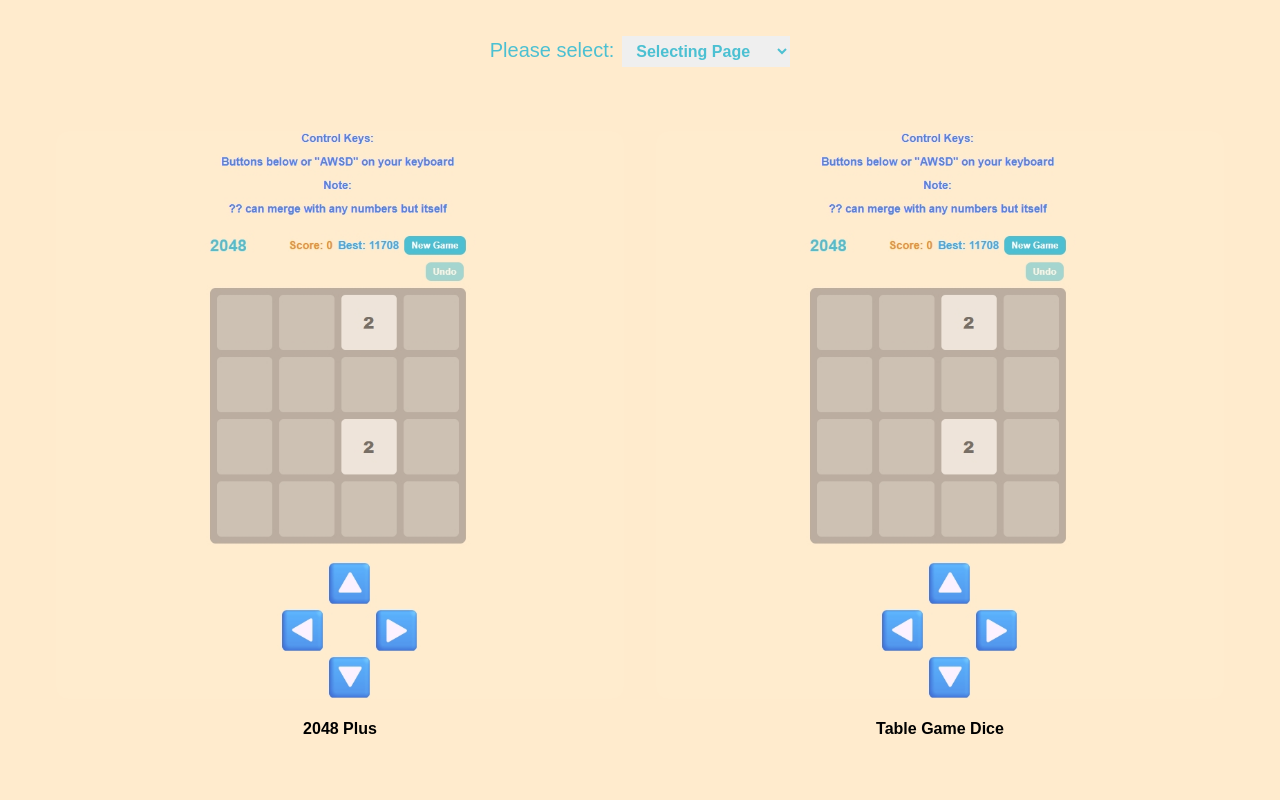
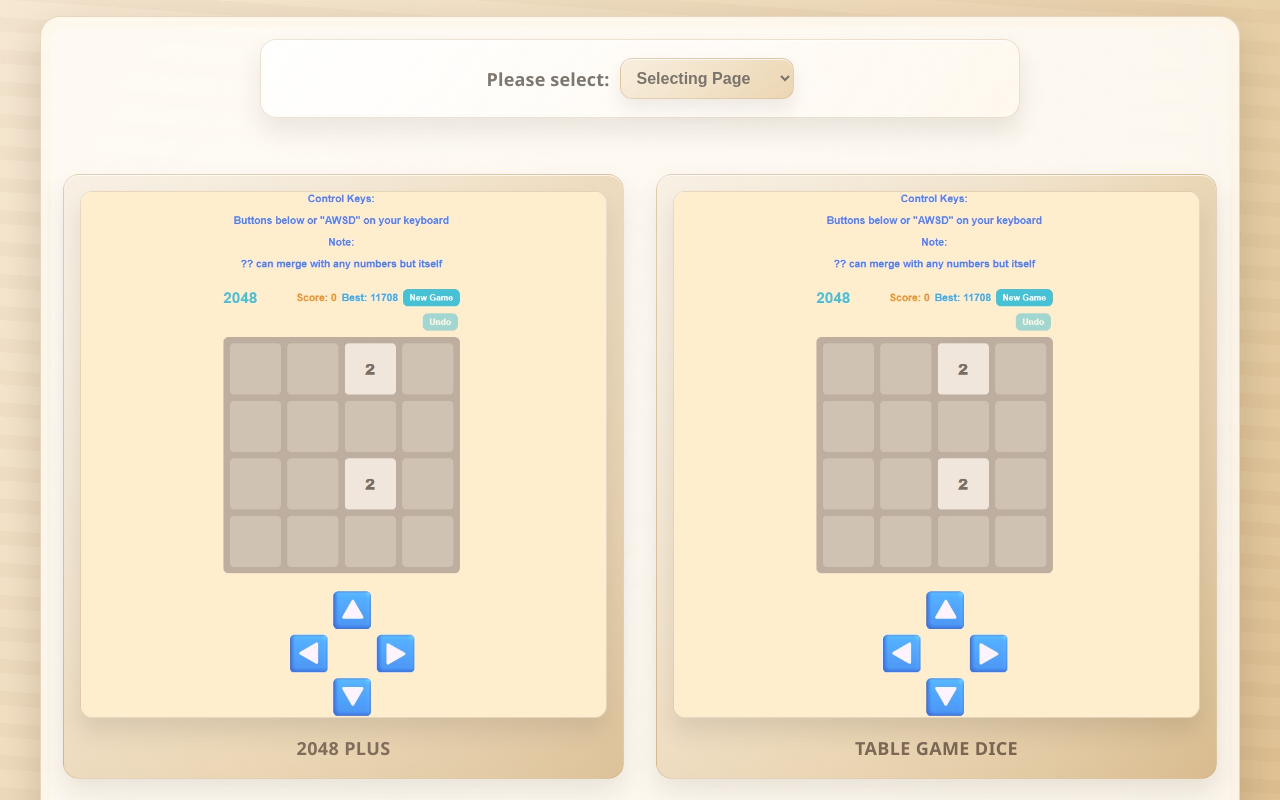
Before and after one commit to AndyC00/React_MiniGames, a React (Create React App) app: page / in a window 1280 px wide. Shown: the top 800 px of the page. Built offline with nearby package versions, Linux system fonts and the light colour scheme.

Commit message:
main selection page beatification complete

```diff
--- a/src/style/App.css
+++ b/src/style/App.css
@@ -1,19 +1,59 @@
 .app {
-  padding: 16px;
+  position: relative;
+  padding: 22px 22px 28px;
   max-width: 1200px;
   margin: 0 auto;
+  color: #2f2518;
+  background: rgba(255, 250, 240, 0.9);
+  border: 1px solid rgba(170, 126, 71, 0.26);
+  border-radius: 20px;
+  box-shadow: 0 18px 40px rgba(43, 28, 10, 0.18);
+  overflow: hidden;
+}
+
+.app::before {
+  content: "";
+  position: absolute;
+  inset: 10px;
+  border-radius: 16px;
+  background: radial-gradient(circle at 16% 12%, rgba(255, 255, 255, 0.35), rgba(255, 255, 255, 0)),
+    radial-gradient(circle at 84% 10%, rgba(255, 255, 255, 0.2), rgba(255, 255, 255, 0));
+  pointer-events: none;
 }
 
 .topbar {
   display: flex;
   justify-content: center;
-  margin-bottom: 16px;
-  margin-bottom: 8vh;
+  align-items: center;
+  margin: 0 auto 7vh;
+  padding: 12px 14px;
+  max-width: 760px;
+  background: linear-gradient(130deg, rgba(255, 255, 255, 0.92), rgba(255, 245, 231, 0.86));
+  border: 1px solid rgba(170, 126, 71, 0.34);
+  border-radius: 16px;
+  box-shadow:
+    inset 0 1px 0 rgba(255, 255, 255, 0.7),
+    0 14px 24px rgba(43, 28, 10, 0.15);
+}
+
+.selector {
+  display: inline-flex;
+  align-items: center;
+  gap: 10px;
 }
 
 .selector select {
-  margin-left: 8px;
-  padding: 6px 10px;
+  margin-left: 0;
+  padding: 10px 12px;
+  border-radius: 12px;
+  background: linear-gradient(140deg, #f5e5cc, #e2c089);
+  border: 1px solid rgba(170, 126, 71, 0.45);
+  color: #2f2518;
+  font-weight: 700;
+  box-shadow:
+    inset 0 1px 0 rgba(255, 255, 255, 0.8),
+    0 10px 18px rgba(43, 28, 10, 0.12);
+  cursor: pointer;
 }
 
 /* make buttons one column on mobile */
@@ -21,6 +61,11 @@
   display: grid;
   grid-template-columns: 1fr;
   gap: 28px;
+  padding: 0;
+  background: transparent;
+  border: none;
+  border-radius: 0;
+  box-shadow: none;
 }
 
 /* PC: two columns two rows */
@@ -35,7 +80,24 @@
   display: flex;
   flex-direction: column;
   align-items: stretch;
-  padding-bottom: 30px;
+  gap: 14px;
+  padding: 16px 16px 18px;
+  background:
+    radial-gradient(circle at 18% 16%, rgba(255, 255, 255, 0.32), rgba(255, 255, 255, 0)),
+    linear-gradient(120deg, #f0dfc4, #e1c290 55%, #cfaa70);
+  border: 1px solid rgba(170, 126, 71, 0.35);
+  border-radius: 16px;
+  box-shadow:
+    inset 0 1px 0 rgba(255, 255, 255, 0.75),
+    0 12px 26px rgba(43, 28, 10, 0.14);
+  transition: transform 160ms ease, box-shadow 160ms ease;
+}
+
+.tileWrapper:hover {
+  transform: translateY(-4px);
+  box-shadow:
+    inset 0 1px 0 rgba(255, 255, 255, 0.78),
+    0 16px 30px rgba(43, 28, 10, 0.18);
 }
 
 .gameTile {
@@ -43,11 +105,15 @@
   aspect-ratio: 1 / 1; /* maintain square shape */
   border: 0;
   padding: 0;
-  background: transparent;
+  background: linear-gradient(145deg, #f8f0e2, #eed4aa);
+  border: 1px solid rgba(170, 126, 71, 0.35);
   border-radius: 12px;
   overflow: hidden;
   cursor: pointer;
-  transition: transform 160ms ease;
+  box-shadow:
+    inset 0 1px 0 rgba(255, 255, 255, 0.78),
+    0 14px 22px rgba(43, 28, 10, 0.16);
+  transition: transform 160ms ease, box-shadow 180ms ease, filter 160ms ease;
 }
 
 .gameTile img {
@@ -55,17 +121,26 @@
   height: 100%;
   object-fit: cover;
   display: block;
+  filter: saturate(1.06) contrast(1.02);
 }
 
 /* hover scale up */
 .gameTile:hover {
-  transform: scale(1.06);
+  transform: translateY(-2px) scale(1.03);
+  box-shadow:
+    inset 0 1px 0 rgba(255, 255, 255, 0.82),
+    0 18px 28px rgba(43, 28, 10, 0.2);
+  filter: brightness(1.03);
 }
 
 .tileLabel {
-  margin-top: 21px;
+  margin-top: 4px;
   text-align: center;
-  font-weight: 600;
+  font-weight: 800;
+  font-size: 18px;
+  letter-spacing: 0.02em;
+  color: #4b2f16;
+  text-transform: uppercase;
 }
 
 .tooltip {
@@ -73,29 +148,39 @@
   z-index: 9999;
   max-width: 260px;
   pointer-events: none; /* avoid blocking mouse */
-  padding: 10px 12px;
-  border-radius: 10px;
-  background: rgba(0, 0, 0, 0.85);
-  color: #fff;
-  box-shadow: 0 8px 24px rgba(0, 0, 0, 0.25);
+  padding: 12px 14px;
+  border-radius: 12px;
+  background: rgba(255, 250, 240, 0.98);
+  color: #2f2518;
+  border: 1px solid rgba(170, 126, 71, 0.32);
+  box-shadow: 0 12px 28px rgba(43, 28, 10, 0.18);
 }
 
 .tooltipTitle {
-  font-weight: 700;
-  margin-bottom: 4px;
+  font-weight: 800;
+  margin-bottom: 6px;
+  color: #a86b2a;
 }
 
 .tooltipBody {
   font-size: 13px;
-  line-height: 1.35;
+  line-height: 1.45;
 }
 
 .gameStage {
-  margin-top: 16px;
+  margin-top: 22px;
 }
 
 .hint {
   text-align: center;
-  margin-top: 12px;
-  opacity: 0.8;
+  margin-top: 18px;
+  opacity: 0.92;
+  color: #4b2f16;
+  font-weight: 700;
+  background: linear-gradient(120deg, rgba(255, 255, 255, 0.8), rgba(255, 245, 231, 0.85));
+  border: 1px solid rgba(170, 126, 71, 0.28);
+  border-radius: 12px;
+  display: inline-block;
+  padding: 10px 14px;
+  box-shadow: 0 10px 20px rgba(43, 28, 10, 0.12);
 }
--- a/src/style/Main.css
+++ b/src/style/Main.css
@@ -4,11 +4,16 @@
 }
 
 body {
-  font-family: sans-serif;
-  margin: 20px;
-  padding: 0;
-  place-items: center;
-  background-color: blanchedalmond;
+  font-family: "Segoe UI", "Helvetica Neue", sans-serif;
+  margin: 0;
+  padding: 16px;
+  min-height: 100vh;
+  background:
+    radial-gradient(circle at 20% 16%, rgba(255, 255, 255, 0.18), rgba(255, 255, 255, 0)),
+    radial-gradient(circle at 80% 6%, rgba(255, 255, 255, 0.14), rgba(255, 255, 255, 0)),
+    repeating-linear-gradient(4deg, rgba(158, 111, 52, 0.08), rgba(158, 111, 52, 0.08) 14px, rgba(213, 171, 116, 0.05) 14px, rgba(213, 171, 116, 0.05) 32px),
+    linear-gradient(120deg, #f6e5cc, #e5c99a 55%, #d4ad74);
+  color: #2f2518;
 }
 
 code {
@@ -23,48 +28,44 @@
   box-sizing: border-box;
 }
 
-body {
-  font-family: sans-serif;
-  margin: 20px;
-  padding: 0;
-}
-
 /* Title page styles: */
 .app {
   text-align: center;
 }
 
 .app label {
-  font-size: 20px;
-  color: #4cc0d2;
-  font-style: bold;
+  display: inline-flex;
+  align-items: center;
+  gap: 10px;
+  padding: 6px 0;
+  font-size: 18px;
+  color: #2f2518;
+  font-weight: 800;
+  letter-spacing: 0.01em;
+  background: transparent;
+  border: none;
+  box-shadow: none;
 }
 
 .app select {
   font-size: 16px;
-  padding: 7px;
-  margin-left: 8px;
-  color: #4cc0d2;
-  border: none;
-  font-weight: 550;
+  padding: 10px 12px;
+  margin-left: 6px;
+  color: #2f2518;
+  border: 1px solid rgba(170, 126, 71, 0.45);
+  font-weight: 700;
+  border-radius: 12px;
+  background:
+    linear-gradient(140deg, #f5e5cc, #e4c18c);
+  box-shadow:
+    inset 0 1px 0 rgba(255, 255, 255, 0.8),
+    0 10px 18px rgba(43, 28, 10, 0.12);
+  cursor: pointer;
 }
 
-.app select option[value="game2048"] {
-  color: #4e81f1;
-  font-weight: 550;
-}
-
-.app select option[value="diceRoller"] {
-  color: #16a34a;
-  font-weight: 550;
-}
-
-.app select option[value="gomoku"] {
-  font-weight: 550;
-}
-
-.app select option[value="ticTacToe"] {
-  font-weight: 550;
+.app select option {
+  color: #2f2518;
+  font-weight: 700;
 }
 
 /* -------------------------- Tic Tac Toe styles -------------------------- */
```
